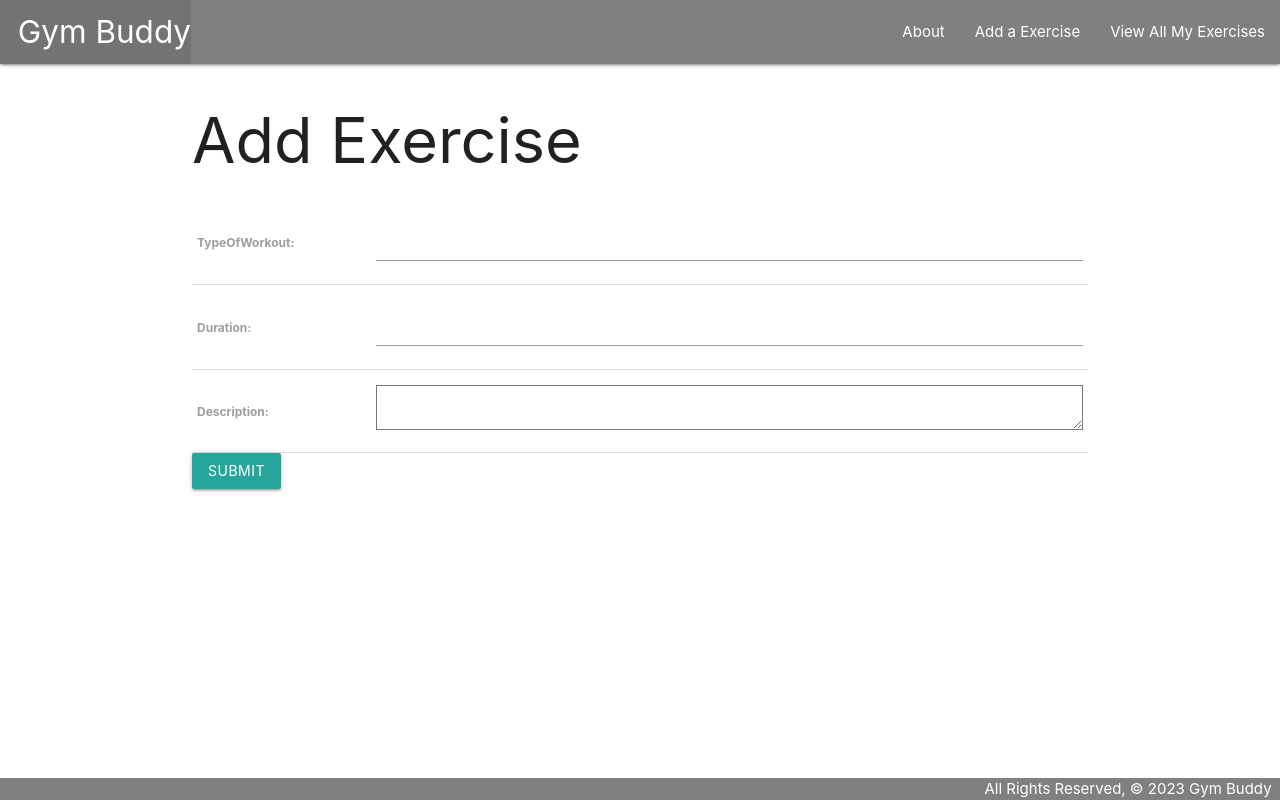
After one commit to davebenner14/Gym-Buddy, a Django app: page /exercises/create/ in a window 1280 px wide. The commit adds this page. Run offline with Django 4.2, Linux system fonts and the light colour scheme.

Commit message:
add my exercise page created'

```diff
--- a/main_app/templates/base.html
+++ b/main_app/templates/base.html
@@ -27,8 +27,8 @@
             </li>
           </ul>
           <ul class="right">
-            <li><a href="/about">About</a></li>
-
+            <li><a href="{% url 'about'  %}">About</a></li>
+            <li><a href="{% url 'exercises_create' %}">Add a Exercise</a></li>
             <li><a href="{% url 'index'  %}">View All My Exercises</a></li>
           </ul>
         </div>
--- a/main_app/templates/exercises/index.html
+++ b/main_app/templates/exercises/index.html
@@ -4,12 +4,13 @@
 
 {% for exercise in exercises %}
 <div class="card">
-  <a href="/exercises/{{exercise.id }}">
+  <a href="{% url 'detail' exercise.id %}">
     <div class="card-content">
       <span class="card-title"> {{exercise.TypeOfWorkout}} </span>
       <p>Duration: {{exercise.duration}}</p>
       <p>Description: {{exercise.description}}</p>
     </div>
+  </div>
   </a>
-</div>
+
 {% endfor %} {% endblock %}
--- /dev/null
+++ b/main_app/templates/main_app/exercise_form.html
@@ -0,0 +1,13 @@
+{% extends 'base.html' %} {% block content %}
+
+<h1>Add Exercise</h1>
+
+<form action="" method="POST">
+  {% csrf_token %}
+
+  <table>
+    {{ form.as_table}}
+  </table>
+  <input type="submit" value="Submit" class="btn" />
+</form>
+{% endblock %}
--- a/main_app/urls.py
+++ b/main_app/urls.py
@@ -6,5 +6,5 @@ urlpatterns = [
   path('about/', views.about, name='about'),
   path('exercises/', views.exercises_index, name='index'),
   path('exercises/<int:exercise_id>/', views.exercises_detail, name='detail'),
-
+  path('exercises/create/', views.ExerciseCreate.as_view(), name='exercises_create'),
 ]
--- a/main_app/views.py
+++ b/main_app/views.py
@@ -1,4 +1,5 @@
 from django.shortcuts import render
+from django.views.generic.edit import CreateView
 from .models import Exercise
 
 # Create your views here.
@@ -18,3 +19,8 @@ def exercises_index(request):
 def exercises_detail(request, exercise_id):
   exercise = Exercise.objects.get(id=exercise_id)
   return render(request, 'exercises/detail.html', { 'exercise': exercise})
+
+
+class ExerciseCreate(CreateView):
+  model = Exercise
+  fields = '__all__'
```
